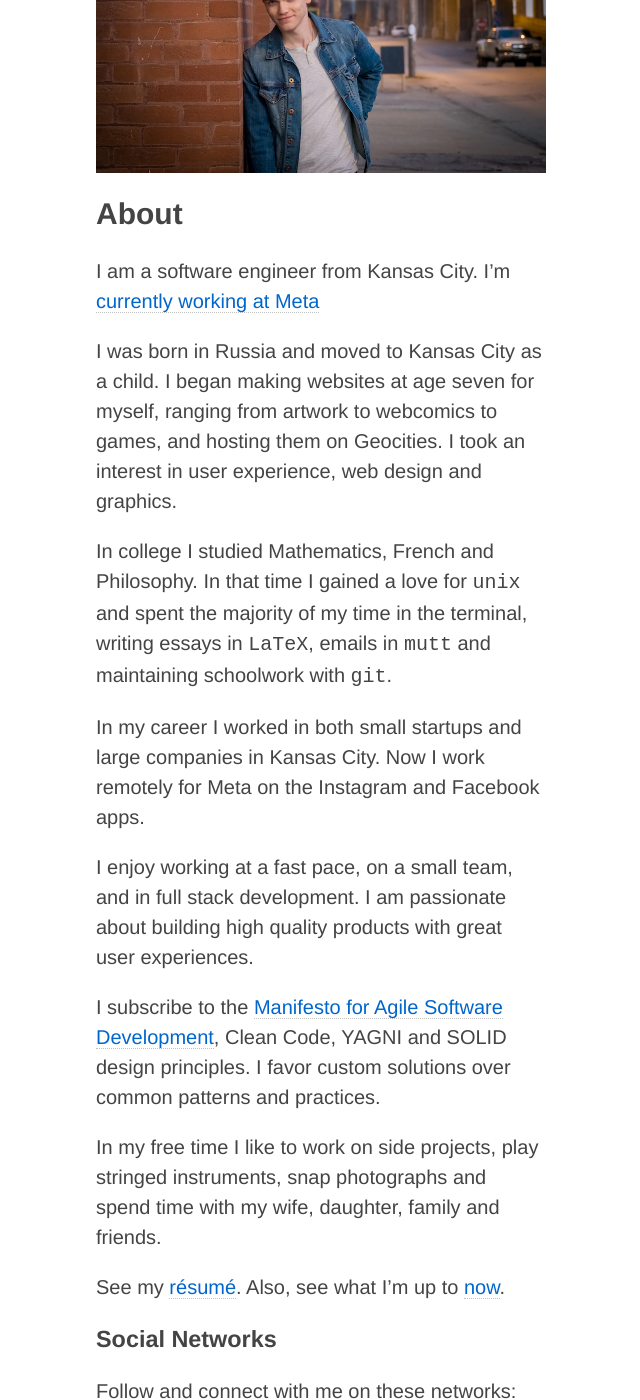
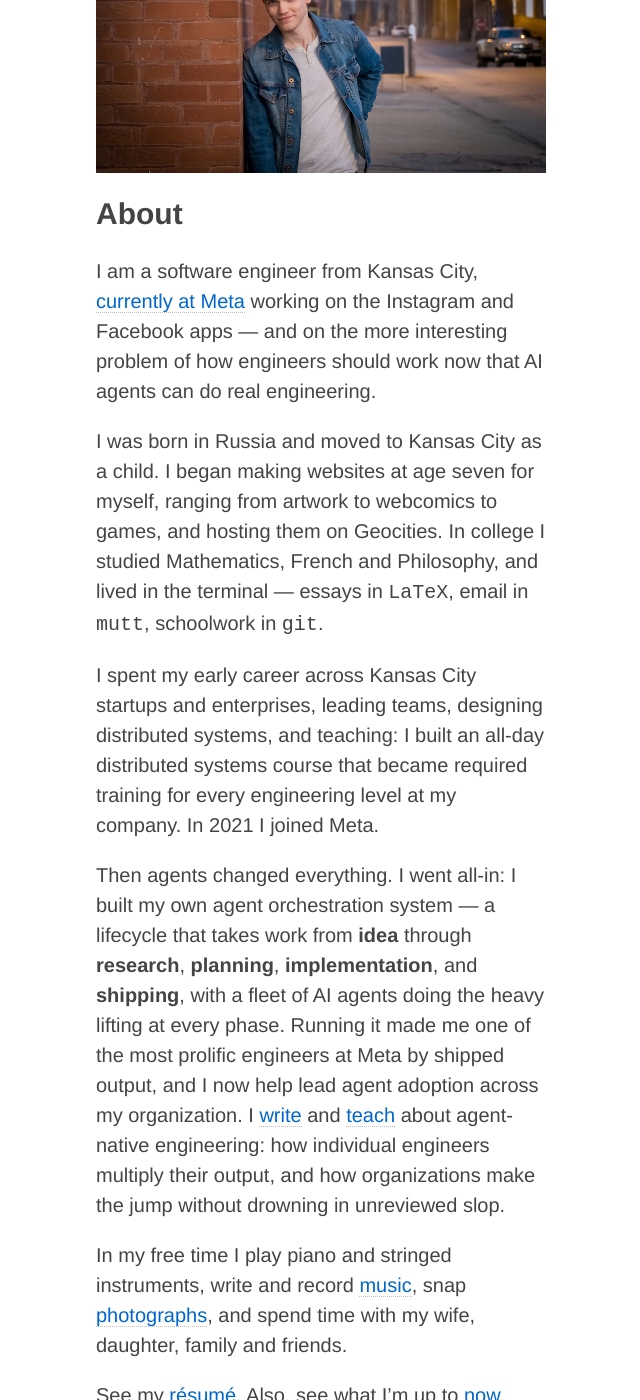
Before and after one commit to Dejital/dejital.github.com, a Jekyll site: the page built from about.md, in a window 1280 px wide and 1400 px high, scrolled down 267 px. Shown: the whole window, without its empty margins (319-959 px from the left). Built offline with Jekyll 4.4.1, drawn with Linux system fonts in a browser that asks for light colours.

Commit message:
Reposition site around agent-native engineering consulting
Hero rewrite, /consulting/ offer page, about-page arc, now-page refresh.
COI-gated items marked with TODO(COI) comments.

Co-Authored-By: Claude Fable 5 <noreply@anthropic.com>

```diff
--- a/about.md
+++ b/about.md
@@ -8,33 +8,36 @@ permalink: '/about/'
 
 ## About
 
-I am a software engineer from Kansas City.
-I'm [currently working at Meta](http://linkedin.snevsky.com)
+I am a software engineer from Kansas City, [currently at Meta](http://linkedin.snevsky.com)
+working on the Instagram and Facebook apps — and on the more interesting
+problem of how engineers should work now that AI agents can do real
+engineering.
 
-I was born in Russia and moved to Kansas City as a child. I began
-making websites at age seven for myself, ranging from artwork to
-webcomics to games, and hosting them on Geocities. I took an interest in
-user experience, web design and graphics.
+I was born in Russia and moved to Kansas City as a child. I began making
+websites at age seven for myself, ranging from artwork to webcomics to games,
+and hosting them on Geocities. In college I studied Mathematics, French and
+Philosophy, and lived in the terminal — essays in `LaTeX`, email in `mutt`,
+schoolwork in `git`.
 
-In college I studied Mathematics, French and Philosophy.
-In that time I gained a love for `unix` and spent the
-majority of my time in the terminal, writing essays in `LaTeX`, emails
-in `mutt` and maintaining schoolwork with `git`.
+I spent my early career across Kansas City startups and enterprises, leading
+teams, designing distributed systems, and teaching: I built an all-day
+distributed systems course that became required training for every engineering
+level at my company. In 2021 I joined Meta.
 
-In my career I worked in both small startups and large companies in Kansas City.
-Now I work remotely for Meta on the Instagram and Facebook apps.
+<!-- TODO(COI): after Meta outside-work clearance, add specific shipped-output
+     stats here. Keep internal program names out regardless. -->
+Then agents changed everything. I went all-in: I built my own agent
+orchestration system — a lifecycle that takes work from **idea** through
+**research**, **planning**, **implementation**, and **shipping**, with a fleet
+of AI agents doing the heavy lifting at every phase. Running it made me one of
+the most prolific engineers at Meta by shipped output, and I now help lead
+agent adoption across my organization. I [write](/blog/) and
+[teach](/consulting/) about agent-native engineering: how individual engineers
+multiply their output, and how organizations make the jump without drowning in
+unreviewed slop.
 
-I enjoy working at a fast pace, on a small team, and in full stack development.
-I am passionate about building high quality products with great user
-experiences.
-
-I subscribe to the [Manifesto for Agile Software
-Development](http://agilemanifesto.org/), Clean Code, YAGNI and SOLID
-design principles. I favor custom solutions over common patterns and
-practices.
-
-In my free time I like to work on side projects, play stringed
-instruments, snap photographs and spend time with my
+In my free time I play piano and stringed instruments, write and record
+[music](/music/), snap [photographs](/photography/), and spend time with my
 wife, daughter, family and friends.
 
 See my [résumé](https://snevsky.com/resume/SergeNevskyResume.pdf).
```
Also changed, not shown: consulting.md (added, +54 -0 lines), index.html (+19 -4 lines), now.html (+9 -4 lines).
